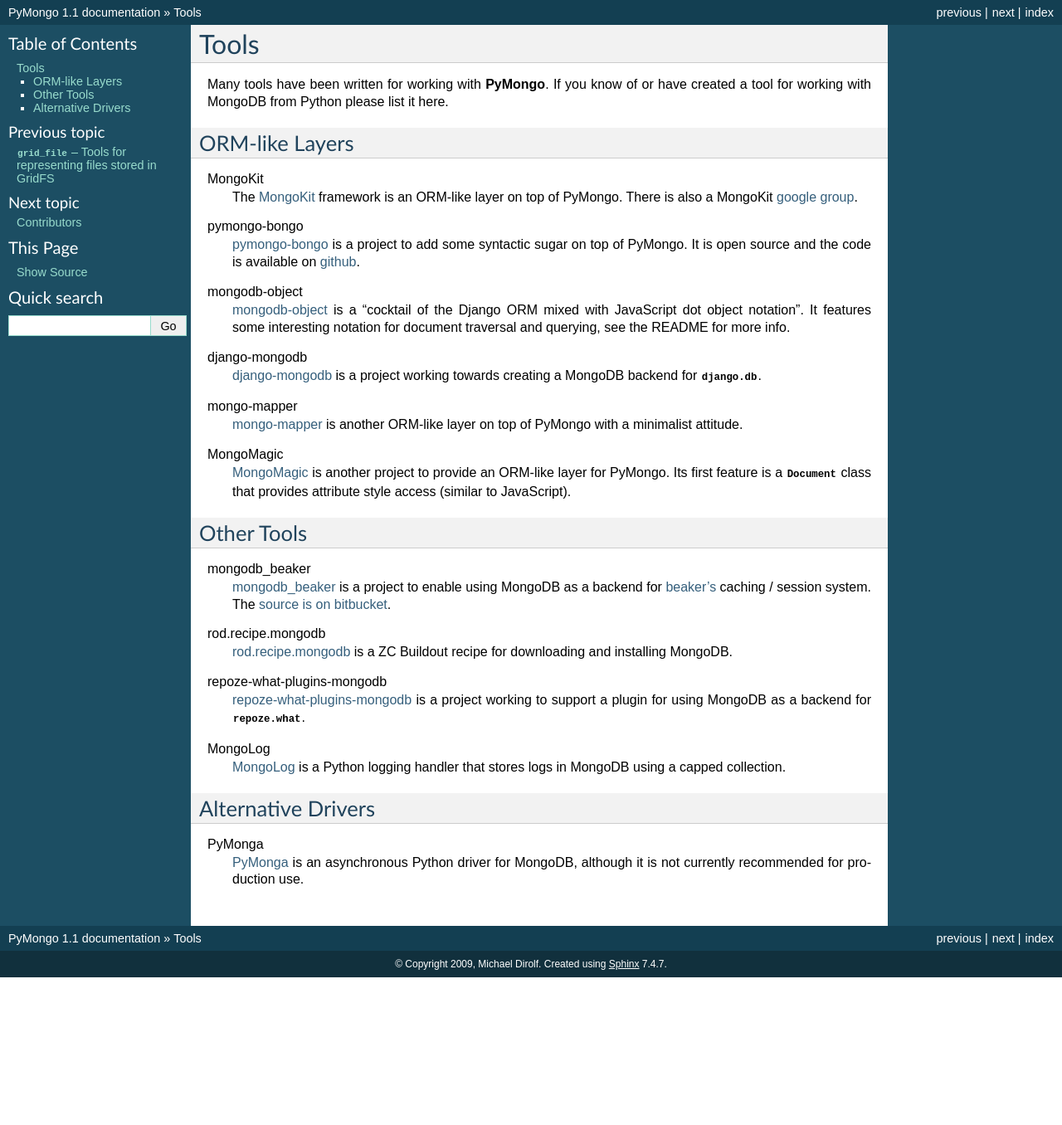
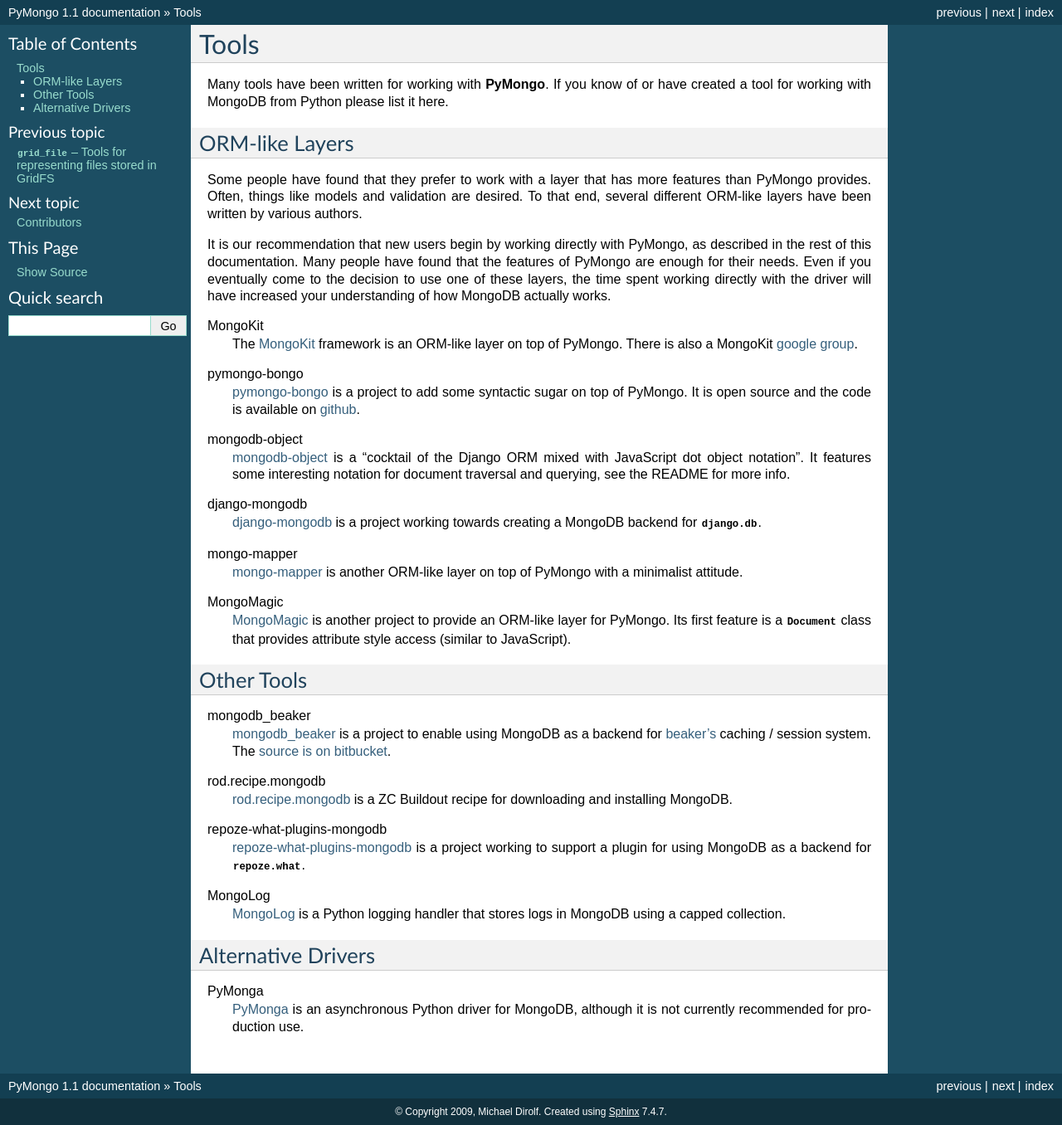
Before and after one commit to mongodb/mongo-python-driver, a Sphinx documentation site: the page built from doc/tools.rst, in a window 1280 px wide. Shown: the whole page at 83% size. Built offline with Sphinx 7.4.7, drawn with Linux system fonts in a browser that asks for light colours; before the commit the page ends 1178 px from its top, so only the background shows below that.

Commit message:
disclaimer about tools
we're encouraging people to start out by using PyMongo directly.
part of the reason for this is that we've heard from some new users
who were overwhelmed by the options available.

```diff
--- a/doc/tools.rst
+++ b/doc/tools.rst
@@ -6,6 +6,18 @@
 
 ORM-like Layers
 ---------------
+Some people have found that they prefer to work with a layer that
+has more features than PyMongo provides. Often, things like models and
+validation are desired. To that end, several different ORM-like layers
+have been written by various authors.
+
+It is our recommendation that new users begin by working directly with
+PyMongo, as described in the rest of this documentation. Many people
+have found that the features of PyMongo are enough for their
+needs. Even if you eventually come to the decision to use one of these
+layers, the time spent working directly with the driver will have
+increased your understanding of how MongoDB actually works.
+
 MongoKit
   The `MongoKit <http://bitbucket.org/namlook/mongokit/>`_ framework
   is an ORM-like layer on top of PyMongo. There is also a MongoKit
```
